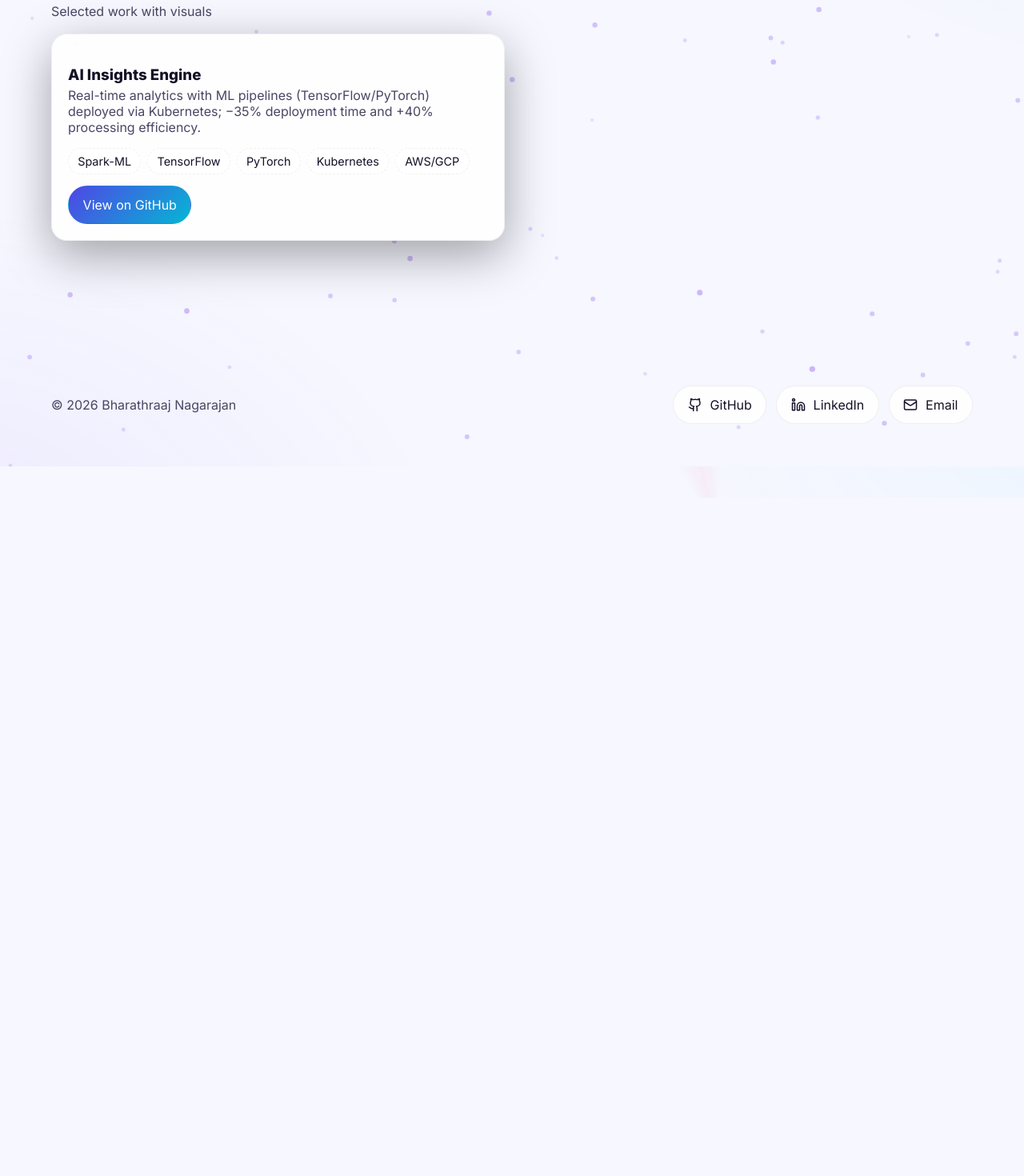
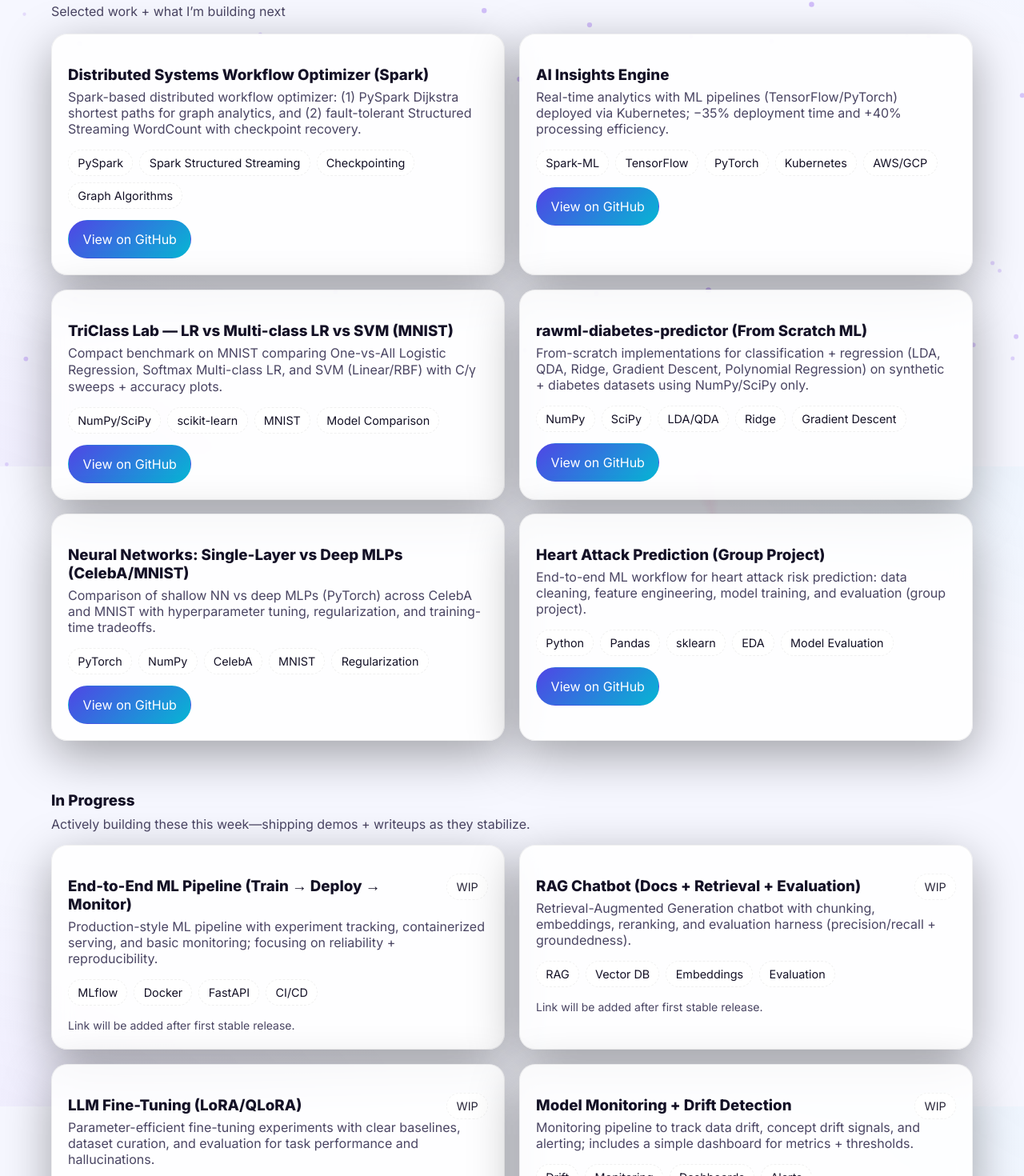
Before and after one commit to BharathraajNagarajan/Bharath-portfolio, a React (Vite) app: page /projects in a window 1280 px wide. Shown: the part 217-1687 px from the top of the page at 80% size. Before the commit the page ends 839 px from the top, so only its background shows below. Built offline with nearby package versions, Linux system fonts and the light colour scheme.

Commit message:
Refactor project listings and add new projects

```diff
--- a/src/pages/Projects.jsx
+++ b/src/pages/Projects.jsx
@@ -1,42 +1,171 @@
 import Section from '../components/SectionWrapper.jsx'
 
-const projects = [
+const shipped = [
+  {
+    name: "Distributed Systems Workflow Optimizer (Spark)",
+    description:
+      "Spark-based distributed workflow optimizer: (1) PySpark Dijkstra shortest paths for graph analytics, and (2) fault-tolerant Structured Streaming WordCount with checkpoint recovery.",
+    stack: ["PySpark", "Spark Structured Streaming", "Checkpointing", "Graph Algorithms"],
+    link: "https://github.com/BharathraajNagarajan/Distributed_Systems_Workflow_Optimizer"
+  },
   {
     name: "AI Insights Engine",
     description: "Real-time analytics with ML pipelines (TensorFlow/PyTorch) deployed via Kubernetes; −35% deployment time and +40% processing efficiency.",
     stack: ["Spark-ML", "TensorFlow", "PyTorch", "Kubernetes", "AWS/GCP"],
-    link: "https://github.com/BharathraajNagarajan?tab=repositories"
+    link: "https://github.com/BharathraajNagarajan/AI_Insights_Engine"
+  },
+  {
+    name: "TriClass Lab — LR vs Multi-class LR vs SVM (MNIST)",
+    description:
+      "Compact benchmark on MNIST comparing One-vs-All Logistic Regression, Softmax Multi-class LR, and SVM (Linear/RBF) with C/γ sweeps + accuracy plots.",
+    stack: ["NumPy/SciPy", "scikit-learn", "MNIST", "Model Comparison"],
+    link: "https://github.com/BharathraajNagarajan/TriClass-Lab-Logistic-Regression-Multi-Class-SVM-Benchmark"
+  },
+  {
+    name: "rawml-diabetes-predictor (From Scratch ML)",
+    description:
+      "From-scratch implementations for classification + regression (LDA, QDA, Ridge, Gradient Descent, Polynomial Regression) on synthetic + diabetes datasets using NumPy/SciPy only.",
+    stack: ["NumPy", "SciPy", "LDA/QDA", "Ridge", "Gradient Descent"],
+    link: "https://github.com/BharathraajNagarajan/rawml-diabetes-predictor"
+  },
+  {
+    name: "Neural Networks: Single-Layer vs Deep MLPs (CelebA/MNIST)",
+    description:
+      "Comparison of shallow NN vs deep MLPs (PyTorch) across CelebA and MNIST with hyperparameter tuning, regularization, and training-time tradeoffs.",
+    stack: ["PyTorch", "NumPy", "CelebA", "MNIST", "Regularization"],
+    link: "https://github.com/BharathraajNagarajan/Machine-Learning-Project---Handwritten-Digits-Classification"
+  },
+  {
+    name: "Heart Attack Prediction (Group Project)",
+    description:
+      "End-to-end ML workflow for heart attack risk prediction: data cleaning, feature engineering, model training, and evaluation (group project).",
+    stack: ["Python", "Pandas", "sklearn", "EDA", "Model Evaluation"],
+    link: "https://github.com/BharathraajNagarajan/Heart_attack_Prediction_Group_Project"
   }
 ]
 
-export default function Projects(){
+const inProgress = [
+  {
+    name: "End-to-End ML Pipeline (Train → Deploy → Monitor)",
+    description:
+      "Production-style ML pipeline with experiment tracking, containerized serving, and basic monitoring; focusing on reliability + reproducibility.",
+    stack: ["MLflow", "Docker", "FastAPI", "CI/CD"],
+    link: "" // optional (leave empty if private/not ready)
+  },
+  {
+    name: "RAG Chatbot (Docs + Retrieval + Evaluation)",
+    description:
+      "Retrieval-Augmented Generation chatbot with chunking, embeddings, reranking, and evaluation harness (precision/recall + groundedness).",
+    stack: ["RAG", "Vector DB", "Embeddings", "Evaluation"],
+    link: ""
+  },
+  {
+    name: "LLM Fine-Tuning (LoRA/QLoRA)",
+    description:
+      "Parameter-efficient fine-tuning experiments with clear baselines, dataset curation, and evaluation for task performance and hallucinations.",
+    stack: ["LoRA", "Transformers", "Training", "Eval"],
+    link: ""
+  },
+  {
+    name: "Model Monitoring + Drift Detection",
+    description:
+      "Monitoring pipeline to track data drift, concept drift signals, and alerting; includes a simple dashboard for metrics + thresholds.",
+    stack: ["Drift", "Monitoring", "Dashboards", "Alerts"],
+    link: ""
+  },
+  {
+    name: "Multimodal AI (Text + Image)",
+    description:
+      "Small multimodal prototype combining text + vision for classification/search, with focus on clean demos and measurable baselines.",
+    stack: ["Vision", "Multimodal", "Embeddings", "Prototype"],
+    link: ""
+  }
+]
+
+function TiltCard({ children }) {
   return (
-    <Section title="Projects" subtitle="Selected work with visuals">
+    <div
+      className="card tilt"
+      style={{ padding: 20 }}
+      onMouseMove={(e) => {
+        const r = e.currentTarget.getBoundingClientRect()
+        const x = (e.clientX - r.left) / r.width - 0.5
+        const y = (e.clientY - r.top) / r.height - 0.5
+        e.currentTarget.style.setProperty('--ry', `${x * 12}deg`)
+        e.currentTarget.style.setProperty('--rx', `${-y * 12}deg`)
+      }}
+      onMouseLeave={(e) => {
+        e.currentTarget.style.setProperty('--ry', '0deg')
+        e.currentTarget.style.setProperty('--rx', '0deg')
+      }}
+    >
+      {children}
+    </div>
+  )
+}
+
+export default function Projects() {
+  return (
+    <Section title="Projects" subtitle="Selected work + what I’m building next">
+      {/* Shipped */}
       <div className="grid two">
-        {projects.map((p, i)=> (
-          <div key={i} className="card tilt" style={{padding:20}} onMouseMove={(e)=>{
-            const r = e.currentTarget.getBoundingClientRect()
-            const x = (e.clientX - r.left)/r.width - .5
-            const y = (e.clientY - r.top)/r.height - .5
-            e.currentTarget.style.setProperty('--ry', `${x*12}deg`)
-            e.currentTarget.style.setProperty('--rx', `${-y*12}deg`)
-          }} onMouseLeave={(e)=>{
-            e.currentTarget.style.setProperty('--ry', '0deg')
-            e.currentTarget.style.setProperty('--rx', '0deg')
-          }}>
-            <h3 style={{marginBottom:4}}>{p.name}</h3>
-            <p className="mute" style={{marginTop:0}}>{p.description}</p>
-            <div className="badges" style={{marginTop:10}}>
-              {p.stack.map((t, j)=> <span className="badge" key={j}>{t}</span>)}
+        {shipped.map((p, i) => (
+          <TiltCard key={i}>
+            <h3 style={{ marginBottom: 6 }}>{p.name}</h3>
+            <p className="mute" style={{ marginTop: 0 }}>{p.description}</p>
+
+            <div className="badges" style={{ marginTop: 12 }}>
+              {p.stack.map((t, j) => (
+                <span className="badge" key={j}>{t}</span>
+              ))}
             </div>
-            <div style={{marginTop:14}}>
-              <a className="btn btn-primary" href={p.link} target="_blank" rel="noreferrer">View on GitHub</a>
+
+            <div style={{ marginTop: 14 }}>
+              <a className="btn btn-primary" href={p.link} target="_blank" rel="noreferrer">
+                View on GitHub
+              </a>
             </div>
-          </div>
+          </TiltCard>
+        ))}
+      </div>
 
+      {/* In Progress */}
+      <div style={{ marginTop: 26 }}>
+        <h3 style={{ marginBottom: 8 }}>In Progress</h3>
+        <p className="mute" style={{ marginTop: 0 }}>
+          Actively building these this week—shipping demos + writeups as they stabilize.
+        </p>
 
+        <div className="grid two">
+          {inProgress.map((p, i) => (
+            <TiltCard key={`wip-${i}`}>
+              <div style={{ display: 'flex', justifyContent: 'space-between', gap: 12, alignItems: 'baseline' }}>
+                <h3 style={{ marginBottom: 6 }}>{p.name}</h3>
+                <span className="badge" style={{ opacity: 0.9 }}>WIP</span>
+              </div>
 
-        ))}
+              <p className="mute" style={{ marginTop: 0 }}>{p.description}</p>
+
+              <div className="badges" style={{ marginTop: 12 }}>
+                {p.stack.map((t, j) => (
+                  <span className="badge" key={j}>{t}</span>
+                ))}
+              </div>
+
+              <div style={{ marginTop: 14 }}>
+                {p.link ? (
+                  <a className="btn btn-primary" href={p.link} target="_blank" rel="noreferrer">
+                    Preview
+                  </a>
+                ) : (
+                  <span className="mute" style={{ fontSize: 14 }}>
+                    Link will be added after first stable release.
+                  </span>
+                )}
+              </div>
+            </TiltCard>
+          ))}
+        </div>
       </div>
     </Section>
   )
```
